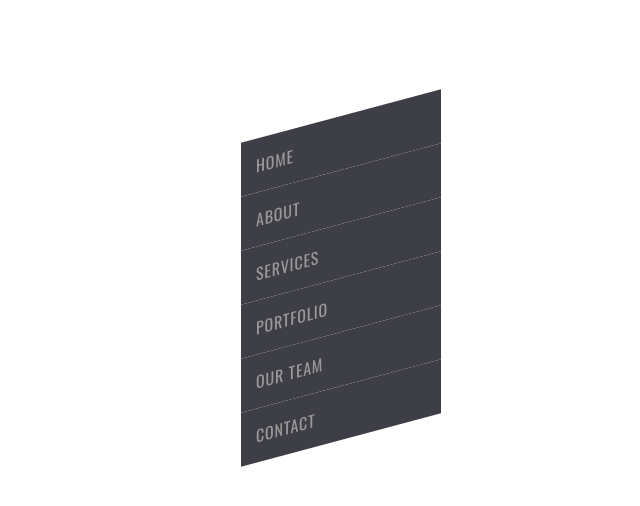
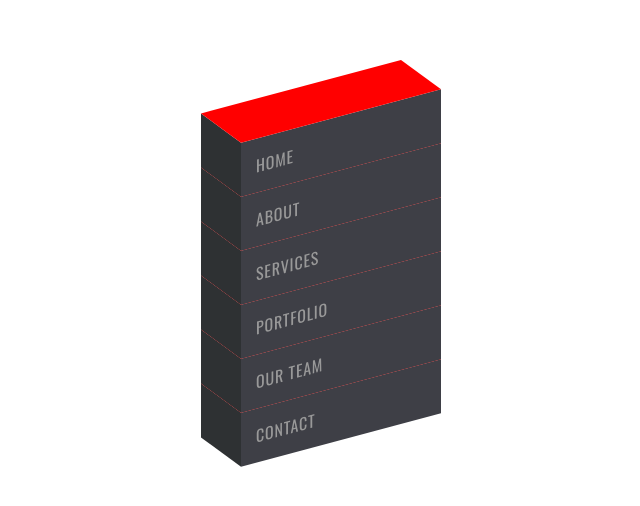
Before and after one commit to Linh777GKOG/Menu_Hover_Effects, a plain HTML site: page index.html in a window 1280 px wide. Shown: the part 122-628 px from the top of the page, without its empty margins (299-939 px from the left). Drawn offline with nearby package versions, Linux system fonts and the light colour scheme.

Commit message:
check point

```diff
--- a/index.html
+++ b/index.html
@@ -9,22 +9,22 @@
   </head>
   <body>
     <ul>
-      <li>
+      <li style="--i: 6">
         <a href="#">Home</a>
       </li>
-      <li>
+      <li style="--i: 5">
         <a href="#">About</a>
       </li>
-      <li>
+      <li style="--i: 4">
         <a href="#">Services</a>
       </li>
-      <li>
+      <li style="--i: 3">
         <a href="#">Portfolio</a>
       </li>
-      <li>
+      <li style="--i: 2">
         <a href="#">Our team</a>
       </li>
-      <li>
+      <li style="--i: 1">
         <a href="#">Contact</a>
       </li>
     </ul>
--- a/style.css
+++ b/style.css
@@ -25,13 +25,33 @@ ul li {
   width: 200px;
   background: #3e3f46;
   padding: 15px;
+  z-index: var(--i);
 }
 
 ul li::before {
   content: "";
   position: absolute;
+  top: 0;
+  left: -40px;
   width: 40px;
   height: 100%;
+  background: #2e3133;
+  transform-origin: right;
+  transform: skewY(45deg);
+  transition: 0.5s;
+}
+
+ul li::after {
+  content: "";
+  position: absolute;
+  top: -40px;
+  left: 0;
+  width: 100%;
+  height: 40px;
+  background: #f00;
+  transform-origin: bottom;
+  transform: skewX(45deg);
+  transition: 0.5s;
 }
 ul li a {
   text-decoration: none;
```
